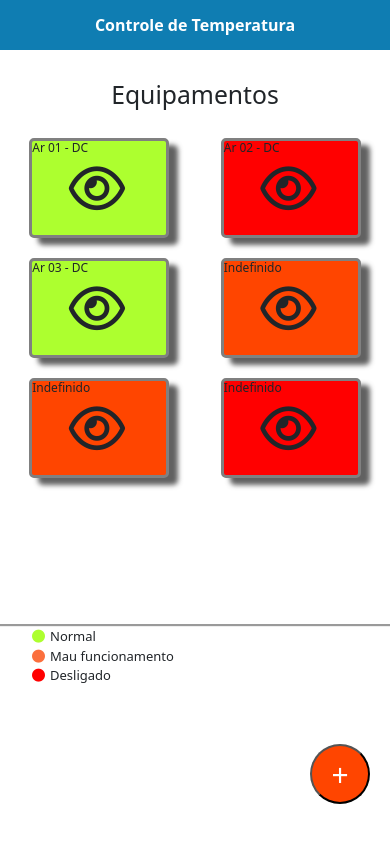
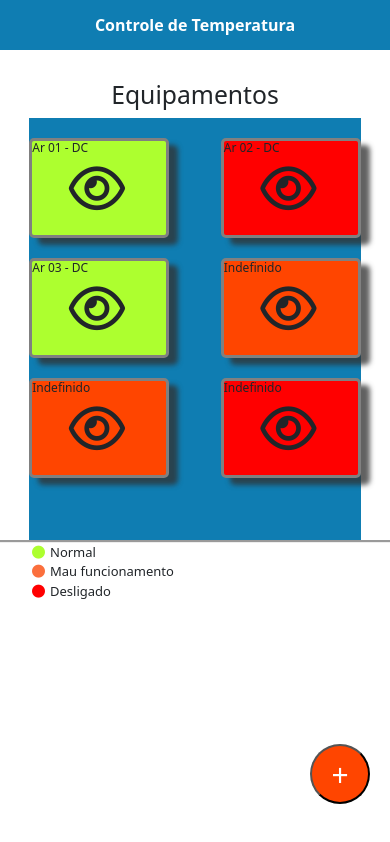
Before and after one commit to weskleysantos222/painelTemperatura, a plain HTML site: page index.html in a window 390 px wide. Drawn offline with nearby package versions, Linux system fonts and the light colour scheme.

Commit message:
https://github.com/weskleysantos222/painelTemperatura.git

```diff
--- a/style.css
+++ b/style.css
@@ -20,11 +20,12 @@
     }
     .principal{
         width: 85%;
-        height: 60vh;
+        height: 50vh;
         display: flex;
         justify-content: space-between;
         flex-wrap: wrap;
         align-content:flex-start;
+        background-color: #0f7db2;
     }
     .box{
         width: 140px;
```
